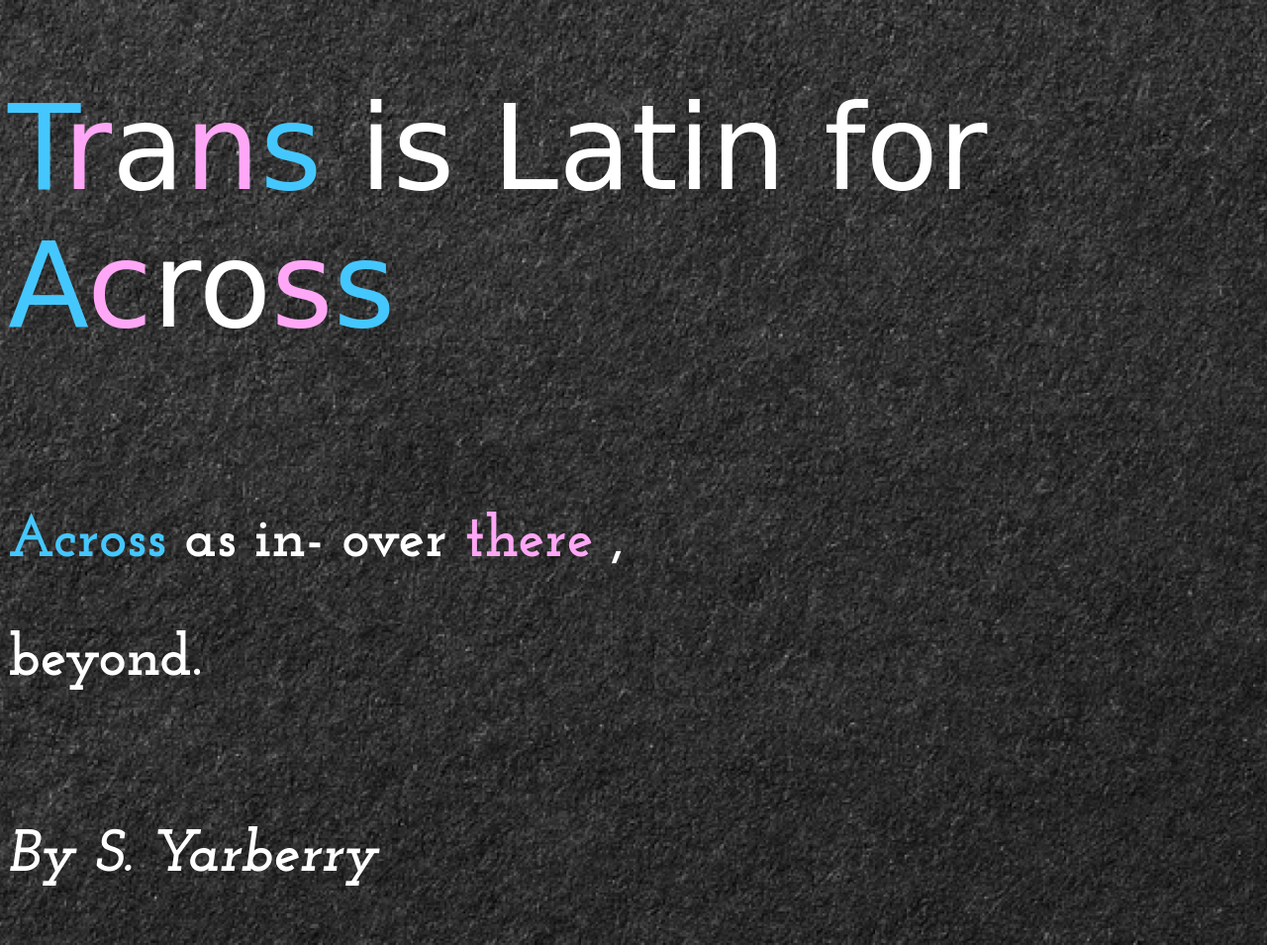
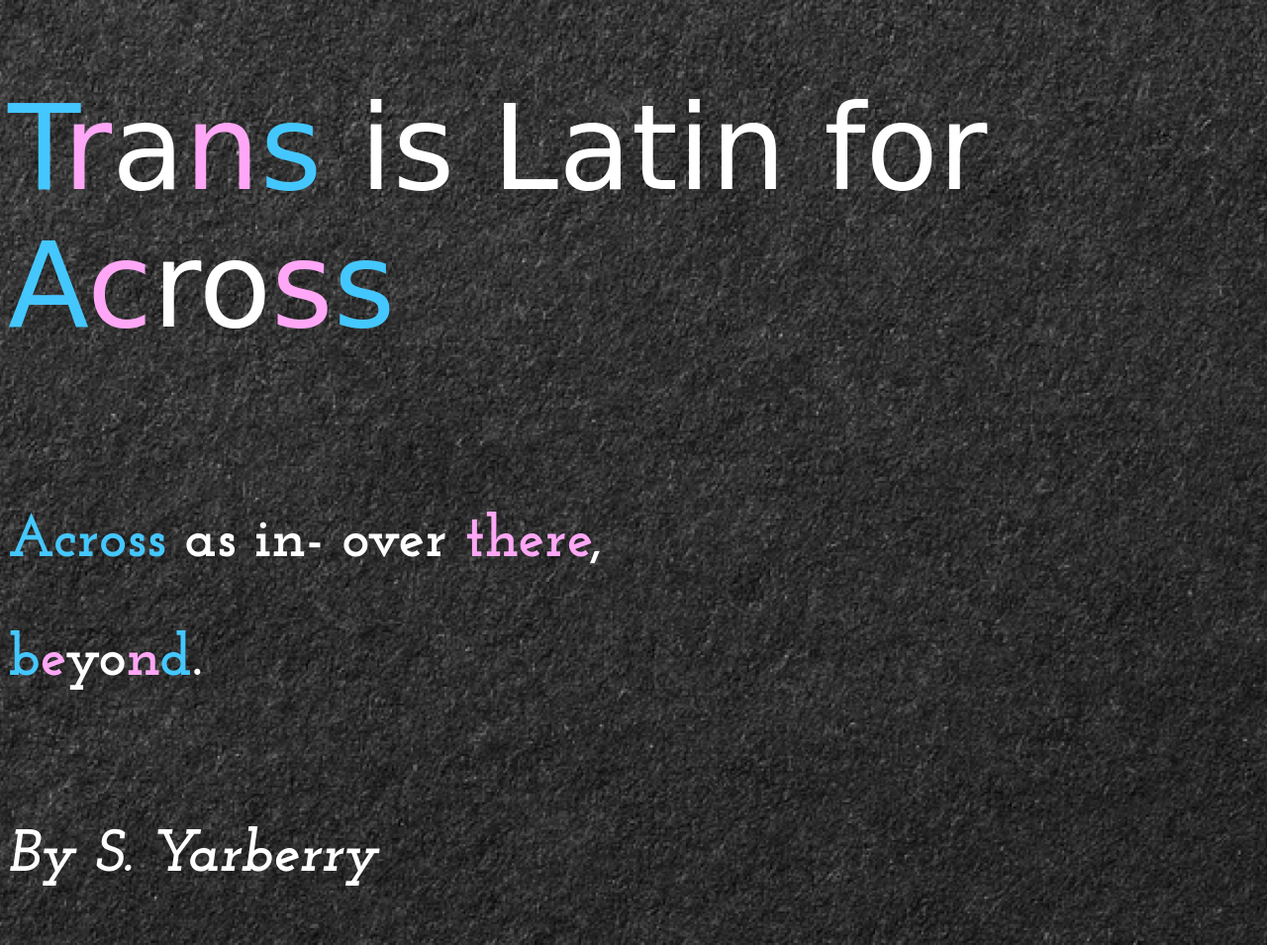
Before and after one commit to gemoxley/TILFA, a plain HTML site: page index.html in a window 1280 px wide. Shown: the whole page at 99% size. Drawn offline with Linux system fonts and the light colour scheme; a web font is replaced by a local one.

Commit message:
All basic CSS done

```diff
--- a/index.html
+++ b/index.html
@@ -22,15 +22,15 @@
         </h1>
         <br>
         <p>
-            <a href="rest-in-power.html" class="back">
+            <a href="about.html" class="back">
                 Across
             </a> as in- over
             <a href="life-expectancy.html" class="advance">
-                there
-            </a>,
+                <span>there</span><span class="white">,</span>
+            </a>
         </p>
         <p>
-            beyond.
+            <span class="blue">b</span><span class="pink">e</span><span class="white">yo</span><span class="pink">n</span><span class="blue">d</span><span class="white">.</span>
         </p>
         <br>
         <p>
```
